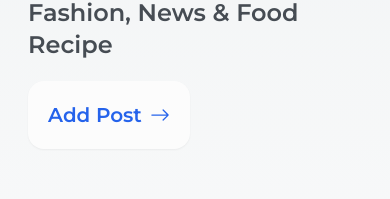
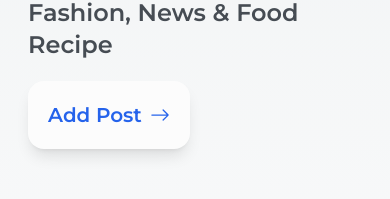
Before and after one commit to numofran6/STquiz, a React (Vite) app: page / in a window 390 px wide. Shown: the part 247-446 px from the top of the page. Built offline with nearby package versions, Linux system fonts and the light colour scheme.

Commit message:
project done

```diff
--- a/src/shared/components/cards/PostCard.css
+++ b/src/shared/components/cards/PostCard.css
@@ -9,5 +9,5 @@
 
 .postcard-img {
 	@apply h-[22rem] md:h-[25rem] object-cover rounded-[3rem]
-    bg-[#f2f4f5c5] cursor-pointer;
+    bg-[#EFEFEF] cursor-pointer;
 }
--- a/src/shared/components/header/Header.css
+++ b/src/shared/components/header/Header.css
@@ -7,7 +7,7 @@
 
 .featured-container {
 	@apply w-[20rem] md:w-[22rem] rounded-[2.5rem]
-		h-[30rem] md:h-[33rem] bg-[#f2f4f5c5] bg-cover
+		h-[30rem] md:h-[33rem] bg-[#EFEFEF] bg-cover
 		relative cursor-pointer hover:-translate-y-7
 		transition-all ease-in-out duration-500;
 }
--- a/src/shared/components/header/Header.jsx
+++ b/src/shared/components/header/Header.jsx
@@ -15,7 +15,10 @@ export const Header = () => {
 				</div>
 
 				<div>
-					<Link to={'/create-post'} className="blue-btn w-fit shadow-sm">
+					<Link
+						to={'/create-post'}
+						className="blue-btn w-fit shadow-lg lg:shadow-sm"
+					>
 						Add Post
 						<span>
 							<BsArrowRight className="ml-2" />{' '}
--- a/src/shared/components/most-recent/Highlight.jsx
+++ b/src/shared/components/most-recent/Highlight.jsx
@@ -16,7 +16,7 @@ export const Highlight = ({ img, title, description, onClick = () => {} }) => {
 				ref={imageRef}
 				alt=""
 				loading="lazy"
-				className={`w-full h-[20rem] md:h-[30rem] object-cover rounded-[3rem] bg-[#f2f4f5c5] hover-transition ${
+				className={`w-full h-[20rem] md:h-[30rem] object-cover rounded-[3rem] bg-[#EFEFEF] hover-transition ${
 					isHovered ? 'shadow-2xl' : ''
 				}`}
 			/>
--- a/src/shared/components/sidepanel/SidePanel.jsx
+++ b/src/shared/components/sidepanel/SidePanel.jsx
@@ -21,7 +21,7 @@ export const SidePanel = ({
 				ref={imageRef}
 				loading="lazy"
 				alt=""
-				className={`w-[8.5rem] h-[7.5rem] md:w-[11.5rem] md:h-[9.5rem] object-cover rounded-[2rem] bg-[#f2f4f5c5] ${
+				className={`w-[8.5rem] h-[7.5rem] md:w-[11.5rem] md:h-[9.5rem] object-cover rounded-[2rem] bg-[#EFEFEF] ${
 					isHovered ? 'shadow-2xl' : ''
 				} hover-transition`}
 			/>
--- a/src/views/home/Home.jsx
+++ b/src/views/home/Home.jsx
@@ -9,9 +9,17 @@ import { MdEmail } from 'react-icons/md';
 import { recipes, recentItems, promotedItem } from '../../shared/utils/data';
 import { useInAppNavigation } from '../../shared/custom-hooks';
 import './Home.css';
+import { useLocation } from 'react-router-dom';
+import { useEffect } from 'react';
 
 export const Home = () => {
 	const { handlePostView } = useInAppNavigation();
+	const location = useLocation();
+
+	useEffect(() => {
+		window.scrollTo(0, 0);
+	}, [location]);
+
 	return (
 		<>
 			<header>
--- a/src/views/manage-posts/ManagePosts.jsx
+++ b/src/views/manage-posts/ManagePosts.jsx
@@ -1,6 +1,6 @@
-import { useContext } from 'react';
+import { useContext, useEffect } from 'react';
 import { AdvancedPostCard } from '../../shared/components';
-import { Link } from 'react-router-dom';
+import { Link, useLocation } from 'react-router-dom';
 import { PostContext } from '../../shared/context/PostContext';
 import { useInAppNavigation } from '../../shared/custom-hooks';
 import './ManagePosts.css';
@@ -10,6 +10,11 @@ export const ManagePosts = () => {
 		states: { posts },
 	} = useContext(PostContext);
 	const { handlePostView } = useInAppNavigation();
+	const location = useLocation();
+
+	useEffect(() => {
+		window.scrollTo(0, 0);
+	}, [location]);
 
 	if (posts.length < 1) {
 		return (
--- a/src/views/view-post/ViewPost.jsx
+++ b/src/views/view-post/ViewPost.jsx
@@ -1,8 +1,13 @@
+import { useEffect } from 'react';
 import { useLocation } from 'react-router-dom';
 
 export const ViewPost = () => {
 	const location = useLocation();
 	const post = location.state.item;
+
+	useEffect(() => {
+		window.scrollTo(0, 0);
+	}, [location]);
 
 	return (
 		<main id="viewpost" className="landing-background pt-16 pb-40">
```
